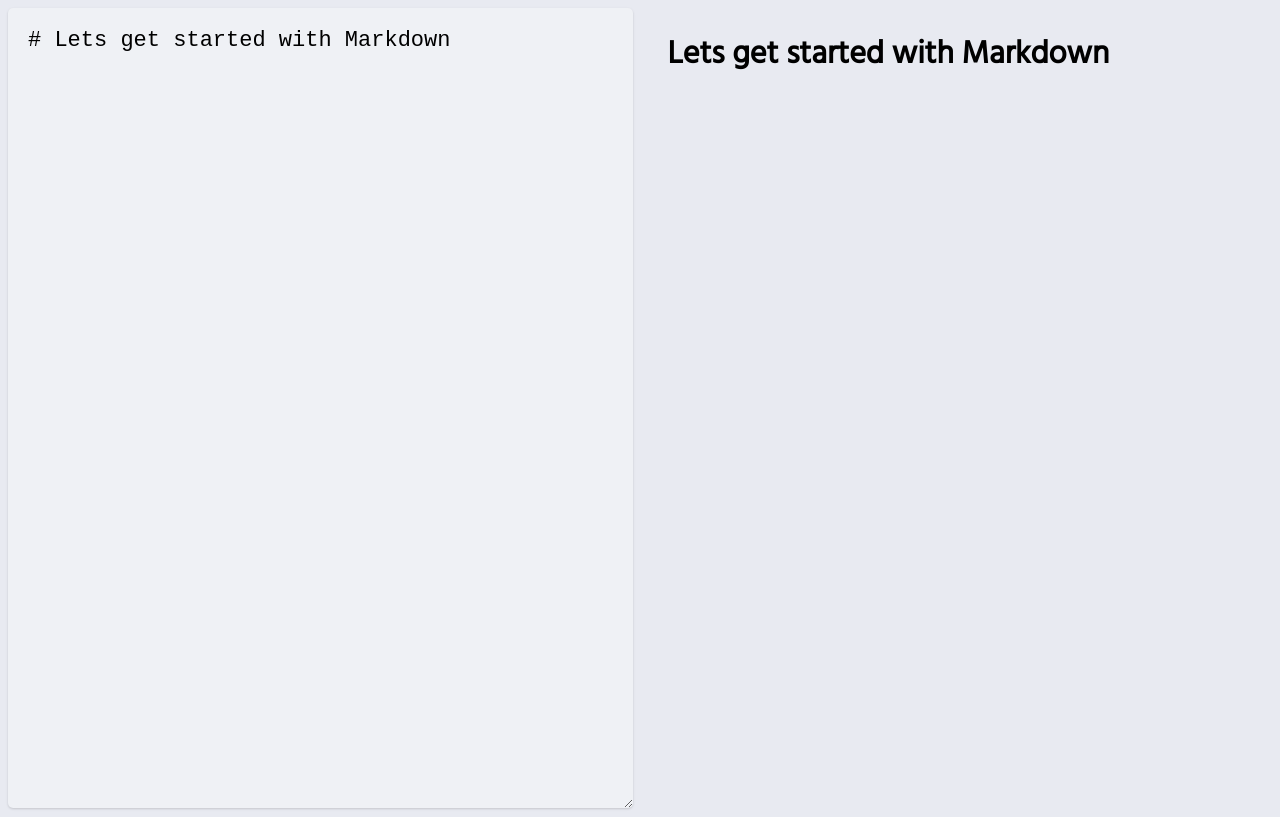
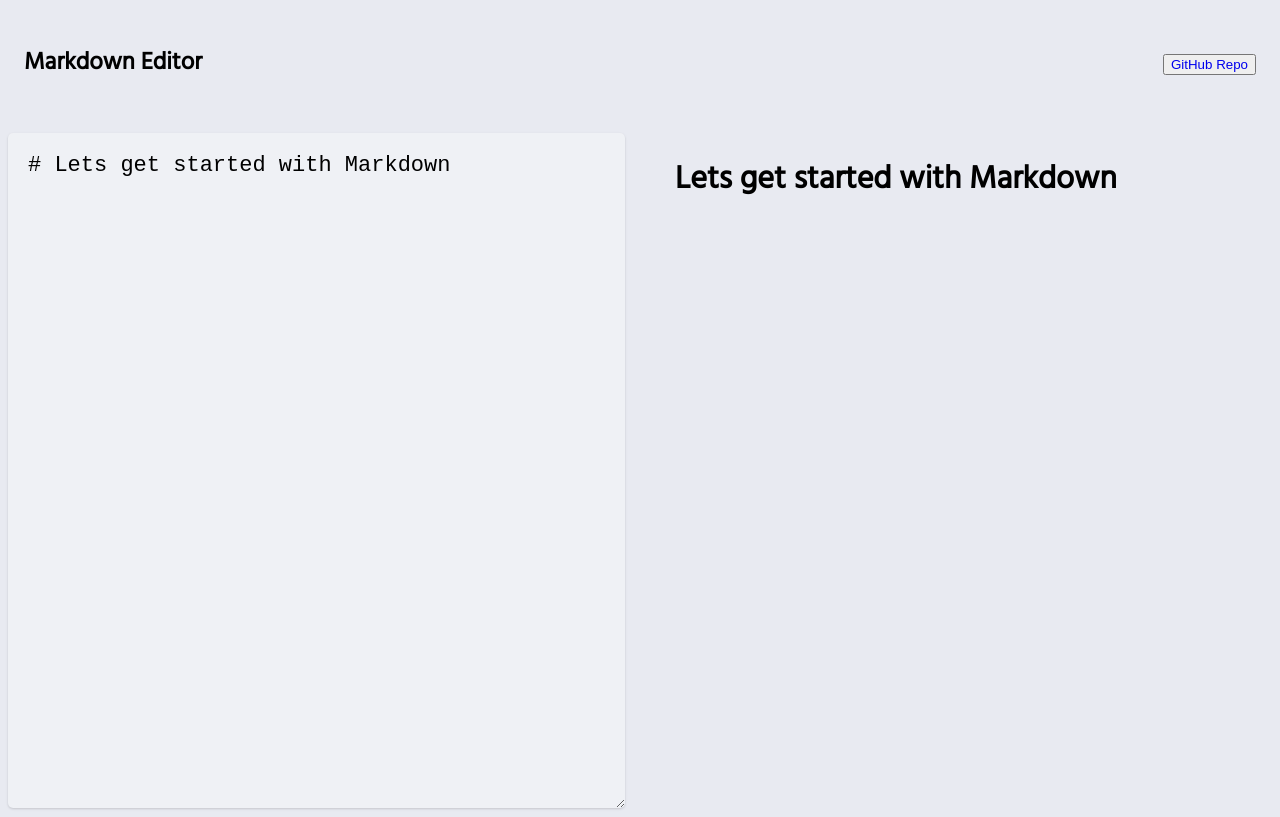
Before and after one commit to ivngzmn/react-markdown-editor, a React (Create React App) app: page / in a window 1280 px wide. Built offline with nearby package versions, Linux system fonts and the light colour scheme.

Commit message:
Added link to GH Repo

```diff
--- a/public/index.html
+++ b/public/index.html
@@ -24,7 +24,7 @@
       work correctly both with client-side routing and a non-root public URL.
       Learn how to configure a non-root public URL by running `npm run build`.
     -->
-    <title>React App</title>
+    <title>React Markdown Editor</title>
   </head>
   <body>
     <noscript>You need to enable JavaScript to run this app.</noscript>
--- a/src/App.js
+++ b/src/App.js
@@ -8,10 +8,26 @@ export default function App() {
     setMarkdown(e.target.value);
   }
   return (
-    <div className="app">
-      <textarea onChange={handleChange} value={markdown} />
-
-      <ReactMarkdown className="preview" children={markdown} />
+    <div className="container">
+      <div className="nav">
+        <span>
+          <h2>Markdown Editor</h2>
+        </span>
+        <button>
+          <a
+            rel="no-referrer"
+            href="https://github.com/ivngzmn/react-markdown-editor"
+          >
+            GitHub Repo
+          </a>
+        </button>
+      </div>
+      <div className="app">
+        <textarea onChange={handleChange} value={markdown} />
+      </div>
+      <div className="preview">
+        <ReactMarkdown children={markdown} />
+      </div>
     </div>
   );
 }
--- a/src/styles/App.css
+++ b/src/styles/App.css
@@ -4,15 +4,33 @@ body {
   background: #e8eaf1;
   font-family: 'Hind', Arial, Helvetica, sans-serif;
 }
-
-.app {
+.container {
   min-height: 100vh;
   display: grid;
   grid-template-columns: 1fr 1fr;
-  grid-gap: 15px;
+  grid-template-rows: 0.1fr 1.9fr;
+  gap: 15px 30px;
+  grid-template-areas: "nav nav" "app preview";
+}
+.nav {
+  grid-area: nav;
+  margin: 1em;
+  display: flex;
+  align-items: baseline;
+  justify-content: space-between;
+}
+.nav a {
+  text-decoration: none;
+}
+.app {
+  grid-area: app;
+
 }
 
 textarea {
+  height: 100%;
+  width: 100%;
+  box-sizing: border-box;
   background: #eff1f5;
   box-shadow: 0 1px 3px 0 rgba(0, 0, 0, 0.1), 0 1px 2px 0 rgba(0, 0, 0, 0.06);
   outline: none;
@@ -23,6 +41,7 @@ textarea {
 }
 
 .preview {
+  grid-area: preview;
   padding-left: 20px;
   padding-right: 20px;
 }
```
